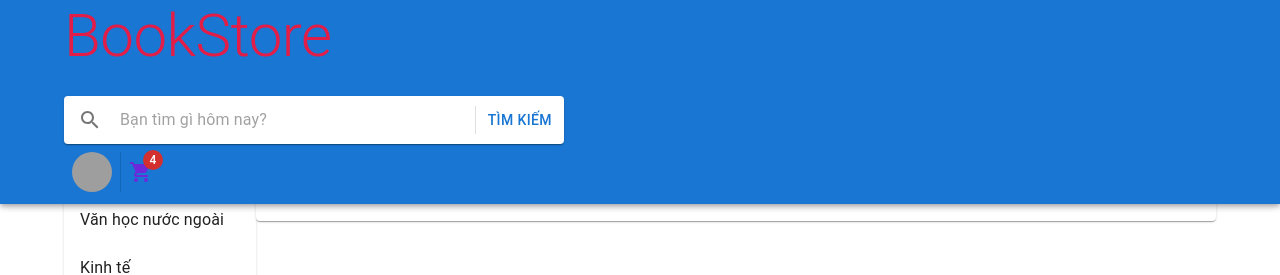
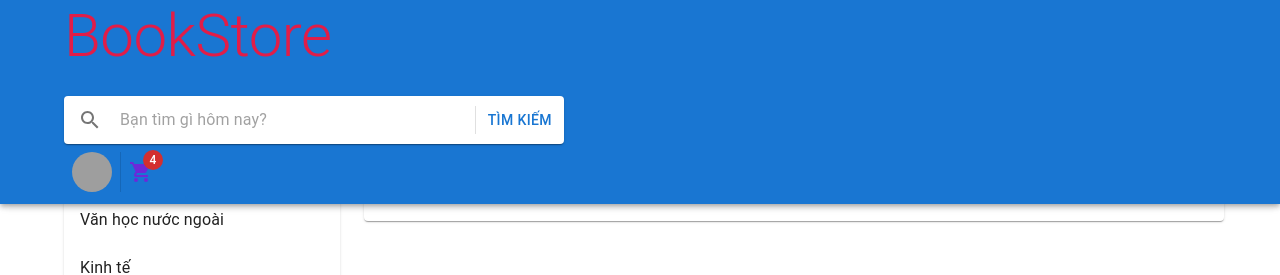
Before and after one commit to hieuhatinh/bookstore-app, a Next.js app: page / in a window 1280 px wide. Shown: the top 275 px of the page. Built offline with nearby package versions, Linux system fonts and the light colour scheme; grey boxes are pictures that could not be loaded.

Commit message:
Xây dựng trang home

```diff
--- /dev/null
+++ b/src/components/Card/CardContainer.tsx
@@ -0,0 +1,15 @@
+import { Box, Grid } from '@mui/material'
+
+import CardItem from './CardItem'
+
+export default function CardContainer() {
+    return (
+        <Box>
+            <Grid container spacing={1}>
+                <Grid item xs={3} spacing={2}>
+                    <CardItem />
+                </Grid>
+            </Grid>
+        </Box>
+    )
+}
--- /dev/null
+++ b/src/components/Card/CardItem.tsx
@@ -0,0 +1,36 @@
+import CardContent from '@mui/material/CardContent'
+import CardMedia from '@mui/material/CardMedia'
+import Typography from '@mui/material/Typography'
+import { Badge, Card, CardActionArea } from '@mui/material'
+
+export default function CardItem() {
+    return (
+        <Card className="max-w-[200px]">
+            <CardActionArea>
+                <CardMedia
+                    component="img"
+                    height="140"
+                    image="https://salt.tikicdn.com/cache/280x280/ts/product/7c/e3/95/dae5605536e6c8b9bd8073e6482b0335.jpg.webp"
+                    alt="green iguana"
+                    className="pt-2"
+                />
+                <CardContent>
+                    <Typography gutterBottom variant="h6" component="div">
+                        Lizard
+                    </Typography>
+                    <Badge
+                        badgeContent="đ"
+                        className="text-red-500 font-bold left-[3px]"
+                    >
+                        <Typography
+                            variant="body2"
+                            className="text-red-500 font-bold"
+                        >
+                            119.453
+                        </Typography>
+                    </Badge>
+                </CardContent>
+            </CardActionArea>
+        </Card>
+    )
+}
--- /dev/null
+++ b/src/components/NoData/index.tsx
@@ -0,0 +1,15 @@
+import { Box, Typography } from '@mui/material'
+
+interface Props {
+    text: string
+}
+
+export default function NoData(props: Props) {
+    const { text } = props
+
+    return (
+        <Box className="text-center">
+            <Typography variant="body1">{text}</Typography>
+        </Box>
+    )
+}
--- a/src/components/contents/Tabs.tsx
+++ b/src/components/contents/TabsContent.tsx
@@ -1,6 +1,9 @@
 import { useState } from 'react'
-import { Box, Tab } from '@mui/material'
+import { Box, Tab, Tabs } from '@mui/material'
 import { TabContext, TabPanel, TabList } from '@mui/lab'
+
+import CardContainer from '@/components/Card/CardContainer'
+import NoData from '@/components/NoData'
 
 interface ITabItem {
     value: string
@@ -11,7 +14,7 @@ interface IProps {
     items: ITabItem[]
 }
 
-export default function Tabs(props: IProps) {
+export default function TabsContent(props: IProps) {
     const { items } = props
 
     const [value, setValue] = useState<string>(items[0].value)
@@ -23,9 +26,13 @@ export default function Tabs(props: IProps) {
     return (
         <TabContext value={value}>
             <Box sx={{ borderBottom: 1, borderColor: 'divider' }}>
-                <TabList
+                <Tabs
+                    value={value}
                     onChange={handleChange}
-                    aria-label="lab API tabs example"
+                    variant="scrollable"
+                    scrollButtons="auto"
+                    textColor="primary"
+                    indicatorColor="primary"
                 >
                     {items.map((item) => (
                         <Tab
@@ -34,11 +41,12 @@ export default function Tabs(props: IProps) {
                             value={item.value}
                         />
                     ))}
-                </TabList>
+                </Tabs>
             </Box>
             {items.map((item) => (
                 <TabPanel key={item.value} value={item.value}>
-                    Item One
+                    {/* <CardContainer /> */}
+                    <NoData text="Không có sản phẩm nào" />
                 </TabPanel>
             ))}
         </TabContext>
--- a/src/components/layout/index.tsx
+++ b/src/components/layout/index.tsx
@@ -14,12 +14,12 @@ export default function Layout({ children, ...props }: Props) {
         <>
             <HeaderLayout />
             <Container maxWidth="lg" className="relative top-header-content">
-                <Grid container>
-                    <Grid item xs={2}>
+                <Grid container spacing={2}>
+                    <Grid item xs={3} className="fixed w-sidebar-width">
                         <Sidebar />
                     </Grid>
-                    <Grid item xs={10}>
-                        <main>{children}</main>
+                    <Grid item xs={9} className="relative left-[300px]">
+                        {children}
                     </Grid>
                 </Grid>
             </Container>
--- a/src/components/main/Sidebar.tsx
+++ b/src/components/main/Sidebar.tsx
@@ -49,7 +49,7 @@ const listItemCategory = [
 export default function Sidebar() {
     return (
         <Box>
-            <Paper className="h-[500px] overflow-y-auto">
+            <Paper className="h-sidebar-height overflow-y-auto">
                 <List
                     className="h-full overflow-y-auto"
                     subheader={
--- a/src/pages/index.tsx
+++ b/src/pages/index.tsx
@@ -1,7 +1,7 @@
 import { Paper } from '@mui/material'
 import Head from 'next/head'
 
-import Tabs from '@/components/contents/Tabs'
+import TabsContent from '@/components/contents/TabsContent'
 
 interface ITabItem {
     value: string
@@ -29,6 +29,22 @@ const listTabsItem: ITabItem[] = [
         value: '5',
         label: 'Sách khuyên đọc',
     },
+    {
+        value: '6',
+        label: 'Sách thời đại',
+    },
+    {
+        value: '7',
+        label: 'Sách hay nhất',
+    },
+    {
+        value: '8',
+        label: 'Sách hay nhất',
+    },
+    {
+        value: '9',
+        label: 'Sách hay nhất',
+    },
 ]
 
 export default function Home() {
@@ -37,9 +53,9 @@ export default function Home() {
             <Head>
                 <title>BookStore</title>
             </Head>
-            <main>
-                <Paper>
-                    <Tabs items={listTabsItem} />
+            <main className="min-h-sidebar-height">
+                <Paper className="h-full">
+                    <TabsContent items={listTabsItem} />
                 </Paper>
             </main>
         </>
--- a/tailwind.config.js
+++ b/tailwind.config.js
@@ -7,14 +7,11 @@ module.exports = {
     ],
     theme: {
         extend: {
-            backgroundImage: {
-                'gradient-radial': 'radial-gradient(var(--tw-gradient-stops))',
-                'gradient-conic':
-                    'conic-gradient(from 180deg at 50% 50%, var(--tw-gradient-stops))',
+            spacing: {
+                'header-content': '100px',
+                'sidebar-height': '500px',
+                'sidebar-width': '292px',
             },
-            spacing: {
-                'header-content': '100px'
-            }
         },
     },
     plugins: [],
```
